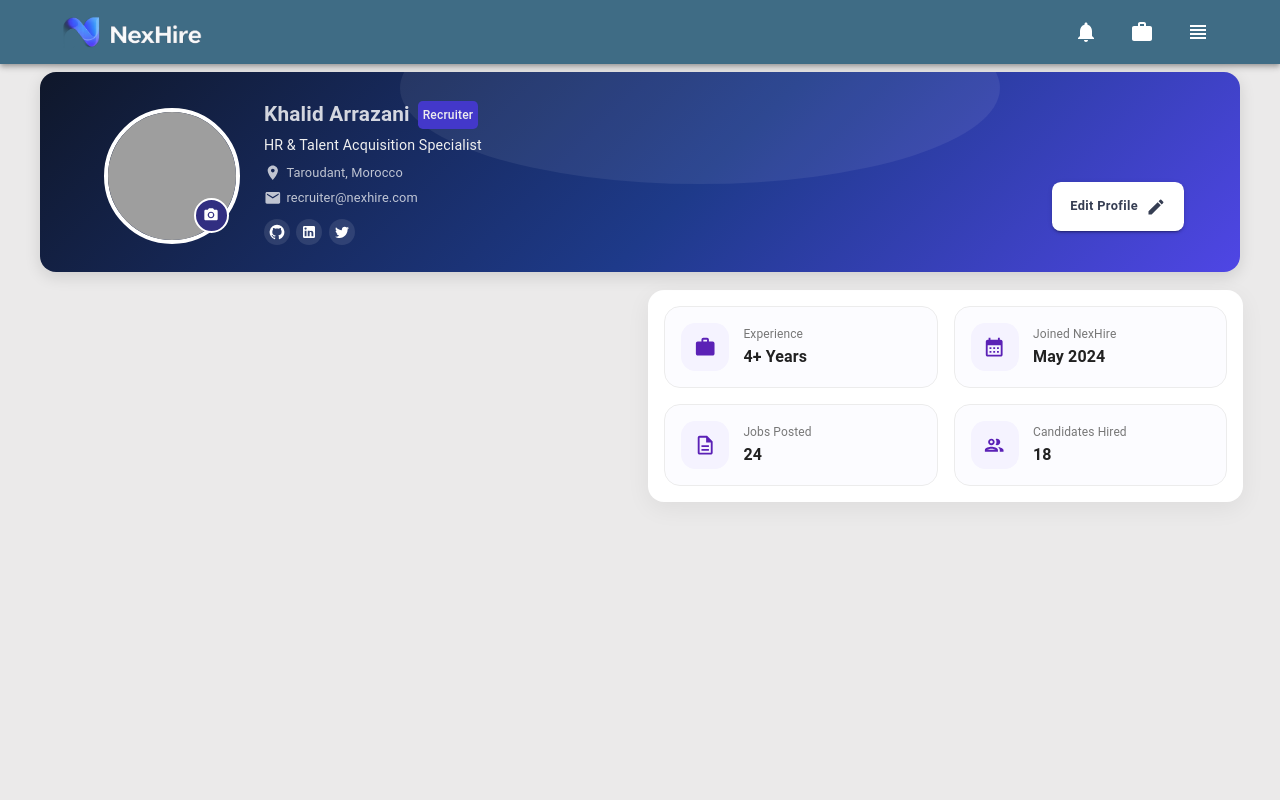
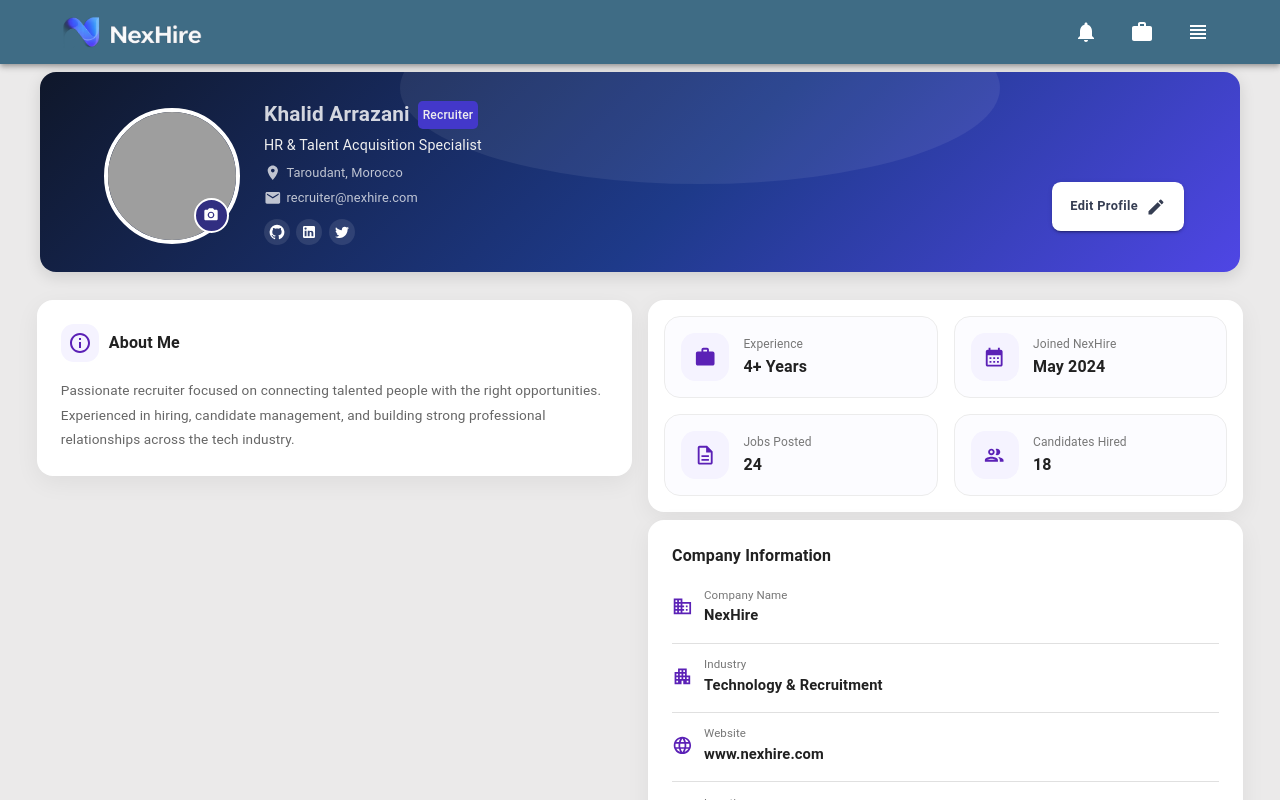
Before and after one commit to khalid-arrazani/JobPlatform-ui, a React (Vite) app: page / in a window 1280 px wide. Built offline with nearby package versions, Linux system fonts and the light colour scheme; grey boxes are pictures that could not be loaded.

Commit message:
AboutMeCard   CompanyInformationCard

```diff
--- a/src/components/profile/JobSeekerProfile/JobSeekerProfilePage.jsx
+++ b/src/components/profile/JobSeekerProfile/JobSeekerProfilePage.jsx
@@ -1,4 +1,4 @@
-import "./Profile.css";
+import "./ProfileJoobSeeker.css"
 import Header from "./header.jsx"
 import AboutMeCard from "./AboutMeCard.jsx"
 import TopSkillsCard from "./TopSkillsCard.jsx"
--- /dev/null
+++ b/src/components/profile/RecruiterProfile/AboutMeCard.jsx
@@ -0,0 +1,74 @@
+import {
+  Card,
+  CardContent,
+  Typography,
+  Box,
+} from "@mui/material";
+
+import InfoOutlinedIcon from "@mui/icons-material/InfoOutlined";
+
+export default function AboutMeCard() {
+  return (
+    <Card
+      sx={{
+    width: "44vw",
+    borderRadius: "1rem",
+    p: "1rem",
+    background: "#fff",
+    boxShadow: "0 0.4rem 1.5rem rgba(0,0,0,0.06)",
+    m:1
+      }}
+    >
+      <CardContent sx={{ p: "0.5rem !important" }}>
+        {/* Header */}
+        <Box
+          sx={{
+            display: "flex",
+            alignItems: "center",
+            gap: "0.6rem",
+            mb: "1rem",
+          }}
+        >
+          <Box
+            sx={{
+              width: "2.4rem",
+              height: "2.4rem",
+              borderRadius: "0.8rem",
+              background: "#f5f3ff",
+              color: "#5b21b6",
+
+              display: "flex",
+              alignItems: "center",
+              justifyContent: "center",
+            }}
+          >
+            <InfoOutlinedIcon />
+          </Box>
+
+          <Typography
+            sx={{
+              fontSize: "1rem",
+              fontWeight: 700,
+            }}
+          >
+            About Me
+          </Typography>
+        </Box>
+
+        {/* Description */}
+        <Typography
+          sx={{
+            fontSize: "0.85rem",
+            lineHeight: 1.8,
+            color: "#666",
+          }}
+        >
+          Passionate recruiter focused on connecting talented people
+          with the right opportunities. Experienced in hiring,
+          candidate management, and building strong professional
+          relationships across the tech industry.
+        </Typography>
+      </CardContent>
+    </Card>
+  );
+}
--- /dev/null
+++ b/src/components/profile/RecruiterProfile/CompanyInformationCard.jsx
@@ -0,0 +1,193 @@
+import {
+  Card,
+  CardContent,
+  Typography,
+  Box,
+  Divider,
+} from "@mui/material";
+
+import BusinessIcon from "@mui/icons-material/Business";
+import LanguageIcon from "@mui/icons-material/Language";
+import ApartmentIcon from "@mui/icons-material/Apartment";
+import LocationOnIcon from "@mui/icons-material/LocationOn";
+
+export default function CompanyInformationCard() {
+  return (
+    <Card
+      sx={{
+        width: "44vw",
+        borderRadius: "1rem",
+        p: "1rem",
+        background: "#fff",
+        boxShadow: "0 0.4rem 1.5rem rgba(0,0,0,0.06)",
+        m:1
+      }}
+    >
+      <CardContent sx={{ p: "0.5rem !important" }}>
+        {/* Title */}
+        <Typography
+          sx={{
+            fontSize: "1rem",
+            fontWeight: 700,
+            mb: "1.2rem",
+          }}
+        >
+          Company Information
+        </Typography>
+
+        {/* Company Name */}
+        <Box
+          sx={{
+            display: "flex",
+            alignItems: "center",
+            gap: "0.7rem",
+            mb: "1rem",
+          }}
+        >
+          <BusinessIcon
+            sx={{
+              color: "#5b21b6",
+              fontSize: "1.3rem",
+            }}
+          />
+
+          <Box>
+            <Typography
+              sx={{
+                fontSize: "0.72rem",
+                color: "#777",
+              }}
+            >
+              Company Name
+            </Typography>
+
+            <Typography
+              sx={{
+                fontWeight: 600,
+                fontSize: "0.92rem",
+              }}
+            >
+              NexHire
+            </Typography>
+          </Box>
+        </Box>
+
+        <Divider sx={{ my: "0.8rem" }} />
+
+        {/* Industry */}
+        <Box
+          sx={{
+            display: "flex",
+            alignItems: "center",
+            gap: "0.7rem",
+            mb: "1rem",
+          }}
+        >
+          <ApartmentIcon
+            sx={{
+              color: "#5b21b6",
+              fontSize: "1.3rem",
+            }}
+          />
+
+          <Box>
+            <Typography
+              sx={{
+                fontSize: "0.72rem",
+                color: "#777",
+              }}
+            >
+              Industry
+            </Typography>
+
+            <Typography
+              sx={{
+                fontWeight: 600,
+                fontSize: "0.92rem",
+              }}
+            >
+              Technology & Recruitment
+            </Typography>
+          </Box>
+        </Box>
+
+        <Divider sx={{ my: "0.8rem" }} />
+
+        {/* Website */}
+        <Box
+          sx={{
+            display: "flex",
+            alignItems: "center",
+            gap: "0.7rem",
+            mb: "1rem",
+          }}
+        >
+          <LanguageIcon
+            sx={{
+              color: "#5b21b6",
+              fontSize: "1.3rem",
+            }}
+          />
+
+          <Box>
+            <Typography
+              sx={{
+                fontSize: "0.72rem",
+                color: "#777",
+              }}
+            >
+              Website
+            </Typography>
+
+            <Typography
+              sx={{
+                fontWeight: 600,
+                fontSize: "0.92rem",
+              }}
+            >
+              www.nexhire.com
+            </Typography>
+          </Box>
+        </Box>
+
+        <Divider sx={{ my: "0.8rem" }} />
+
+        {/* Location */}
+        <Box
+          sx={{
+            display: "flex",
+            alignItems: "center",
+            gap: "0.7rem",
+          }}
+        >
+          <LocationOnIcon
+            sx={{
+              color: "#5b21b6",
+              fontSize: "1.3rem",
+            }}
+          />
+
+          <Box>
+            <Typography
+              sx={{
+                fontSize: "0.72rem",
+                color: "#777",
+              }}
+            >
+              Location
+            </Typography>
+
+            <Typography
+              sx={{
+                fontWeight: 600,
+                fontSize: "0.92rem",
+              }}
+            >
+              Taroudant, Morocco
+            </Typography>
+          </Box>
+        </Box>
+      </CardContent>
+    </Card>
+  );
+}
--- a/src/components/profile/RecruiterProfile/Profile.css
+++ b/src/components/profile/RecruiterProfile/ProfileRecruiter.css
@@ -1,8 +1,8 @@
 
-.par {
+.par1 {
+
+width: 100vw;
 overflow: auto;
-width: 100vw;
-
 }
 
 ::-webkit-scrollbar {
--- a/src/components/profile/RecruiterProfile/RecruiterProfilePage.jsx
+++ b/src/components/profile/RecruiterProfile/RecruiterProfilePage.jsx
@@ -1,42 +1,41 @@
-import Header from "./header.jsx"
-import RecruiterStatsCard from "./RecruiterStatsCard.jsx"
+import "./ProfileRecruiter.css"
+import Header from "./header.jsx";
+import RecruiterStatsCard from "./RecruiterStatsCard.jsx";
+import CompanyInformationCard from "./CompanyInformationCard.jsx";
+import AboutMeCard from "./AboutMeCard.jsx";
 
 export default function RecruiterProfilePage() {
   return (
     <>
-
-
-       <div className="par" >
-
-        <div style={{height:"25vh"}}>
-          <Header/>
+      <div className="par1">
+        <div style={{ height: "25vh" }}>
+          <Header />
         </div>
 
-
-        <div style={{height:"maxContent",display:"flex",padding:10}}>
-
-          <div style={{display:"flex",flexDirection:"column",alignItems:"end",width:"50%"}}>
-
+        <div style={{ height: "maxContent", display: "flex", padding: 20 }}>
+          <div
+            style={{
+              display: "flex",
+              flexDirection: "column",
+              alignItems: "end",
+              width: "50%",
+            }}
+          >
+          <AboutMeCard />
 
           </div>
 
-
-
-          <div style={{
-            width:"50%"}}>
-
- <RecruiterStatsCard/>
+          <div
+            style={{
+              width: "50%",
+            }}
+          >
+            <RecruiterStatsCard />
+          <CompanyInformationCard/>
 
           </div>
         </div>
-
-       </div>
-
-
-
-
-
-
+      </div>
     </>
   );
 }
```
Also changed, not shown: src/components/profile/JobSeekerProfile/ProfileJoobSeeker.css (renamed from src/components/profile/JobSeekerProfile/Profile.css).
